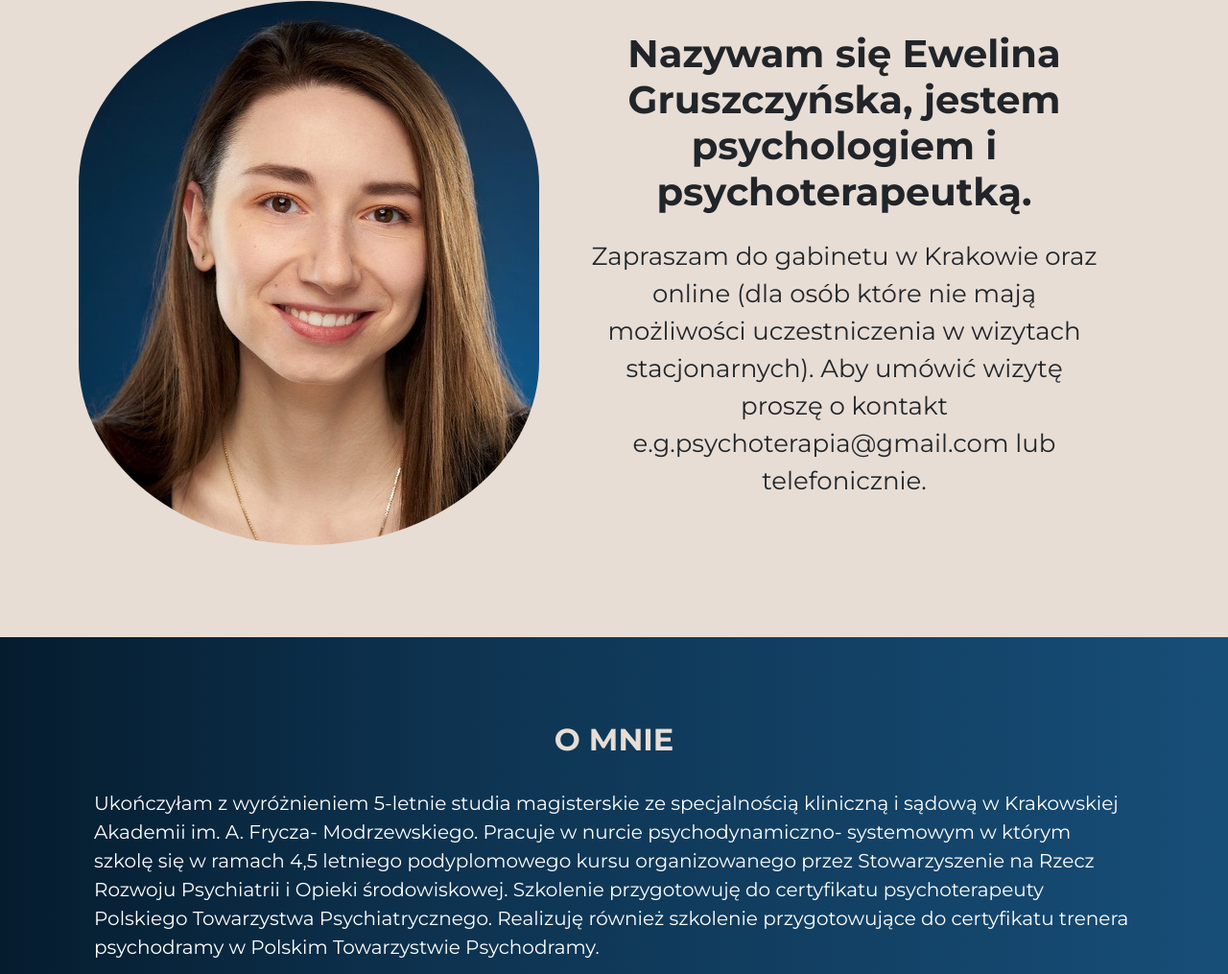
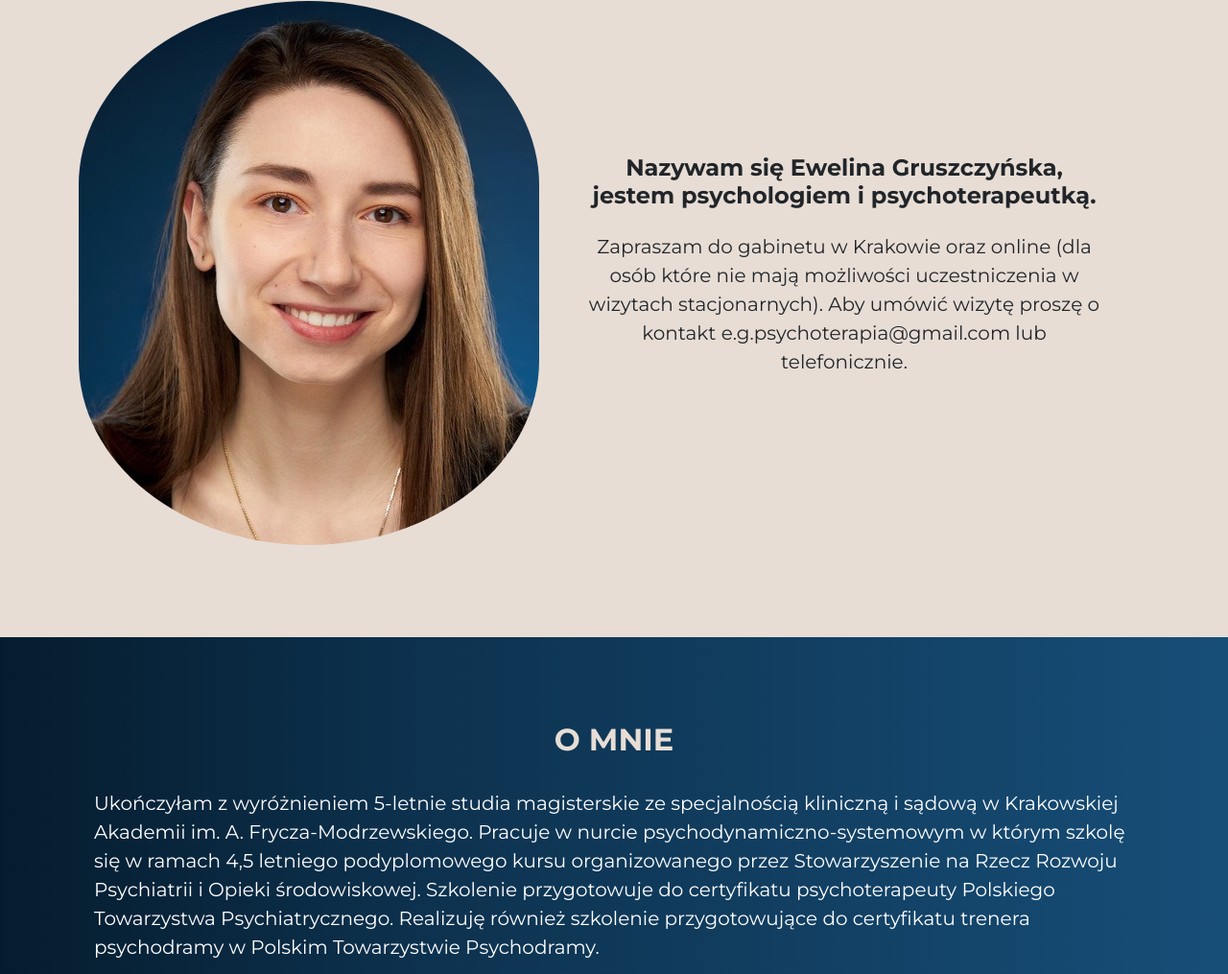
Before and after one commit to agaciur/egruszczynska.pl, a plain HTML site: page index.html in a window 1280 px wide. Shown: the part 173-1188 px from the top of the page at 96% size. Drawn offline with nearby package versions, Linux system fonts and the light colour scheme.

Commit message:
Fix font size

```diff
--- a/css/style.css
+++ b/css/style.css
@@ -62,8 +62,12 @@ header {
   background-color: var(--beige-color);
 }
 
+h1 {
+  font-size: 24px;
+}
+
 .text-header {
-  font-size: 20px;
+  font-size: 18px;
 }
 
 .about-me {
@@ -99,7 +103,7 @@ footer {
   color: var(--white-color);
 }
 
-@media (max-width: 400px) {
+@media (max-width: 350px) {
   .text-skype {
     font-size: 12px;
   }
@@ -109,10 +113,7 @@ footer {
   body {
     font-size: 20px;
   }
-}
-
-@media (min-width: 1200px) {
   .text-header {
-    font-size: 26px;
+    font-size: 20px;
   }
 }
--- a/index.html
+++ b/index.html
@@ -71,9 +71,9 @@
                 <div class="px-3">
                     <p class="pt-3">Ukończyłam z wyróżnieniem 5-letnie studia magisterskie ze specjalnością kliniczną i
                         sądową w
-                        Krakowskiej Akademii im. A. Frycza- Modrzewskiego. Pracuje w nurcie psychodynamiczno- systemowym
+                        Krakowskiej Akademii im. A. Frycza-Modrzewskiego. Pracuje w nurcie psychodynamiczno-systemowym
                         w którym szkolę się w ramach 4,5 letniego podyplomowego kursu organizowanego przez
-                        Stowarzyszenie na Rzecz Rozwoju Psychiatrii i Opieki środowiskowej. Szkolenie przygotowuję do
+                        Stowarzyszenie na Rzecz Rozwoju Psychiatrii i Opieki środowiskowej. Szkolenie przygotowuje do
                         certyfikatu psychoterapeuty Polskiego Towarzystwa Psychiatrycznego. Realizuję również szkolenie
                         przygotowujące do certyfikatu trenera psychodramy w Polskim Towarzystwie Psychodramy.</p>
                     <p class="pt-2">
@@ -111,8 +111,8 @@
                     <h5 class="py-3 fw-bold">
                         Metody płatności:
                     </h5>
-                    <p> <span class="fw-bold">Blik na nr:</span> 880 233 002</p>
-                    <p><span class="fw-bold">Przelew na nr:</span> 95 1020 2892 0000 5602 0917 2323 </p>
+                    <p><span class="fw-bold">Przelew na nr:</span> 61 1020 2892 0000 5102 0586 6159</p>
+                    <p class="fw-bold">Blik</p>
                     <p class="fw-bold">Gotówka</>
                 </div>
                 </p>
```
